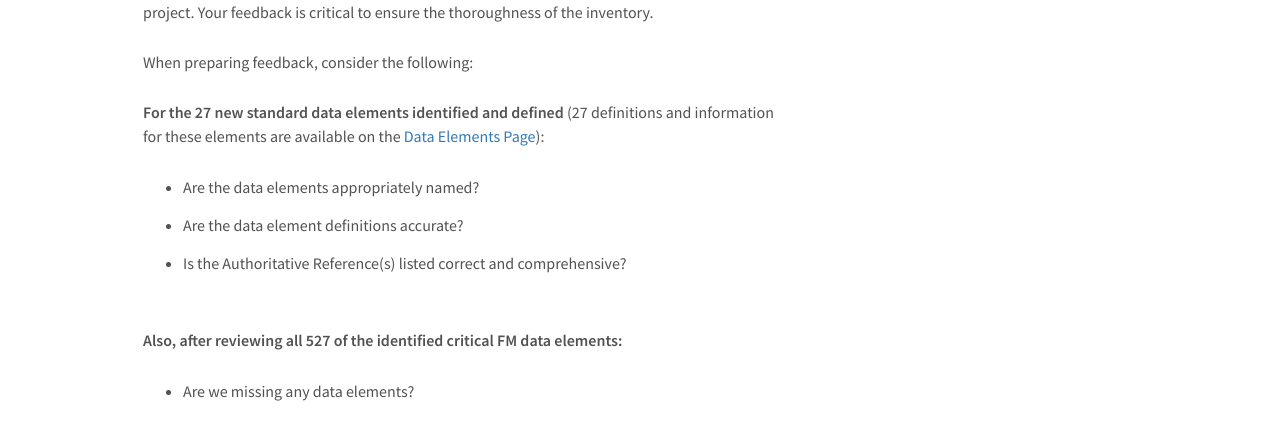
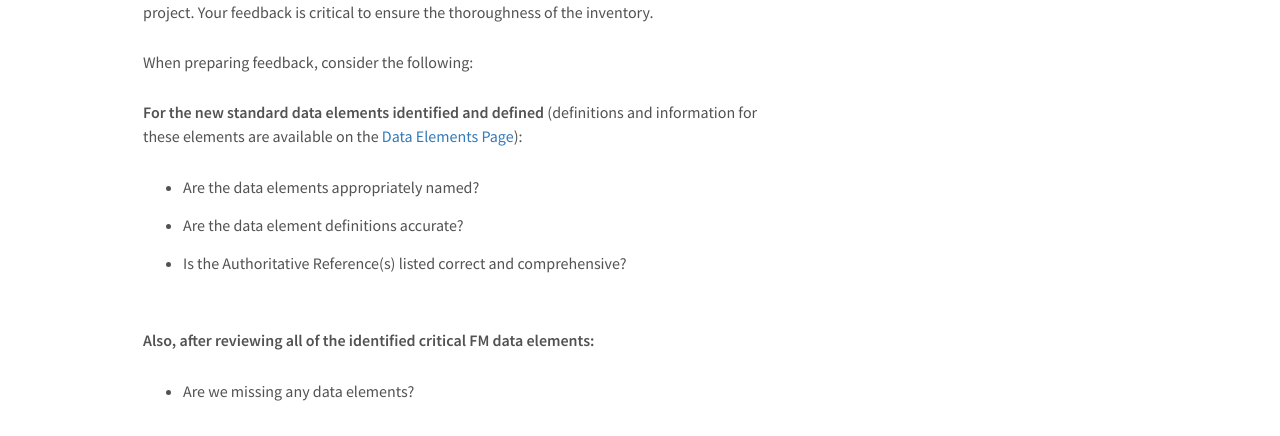
Before and after one commit to bureauofthefiscalservice/federalfinancialmanagement, a Jekyll site: the page built from index.md, in a window 1280 px wide. Shown: the part 666-1102 px from the top of the page. Built offline with Jekyll 4.4.1, drawn with Linux system fonts in a browser that asks for light colours; nearby versions of some CDN libraries.

Commit message:
Update index.md

```diff
--- a/index.md
+++ b/index.md
@@ -25,7 +25,7 @@ page: homepage
             When preparing feedback, consider the following:
         </p>
         <p>
-            <strong>For the 27 new standard data elements identified and defined</strong> (27 definitions and
+            <strong>For the new standard data elements identified and defined</strong> (definitions and
             information for these elements are available on the <a href="./data-elements">Data
             Elements Page</a>):
         </p>
@@ -40,7 +40,7 @@ page: homepage
                 Is the Authoritative Reference(s) listed correct and comprehensive?
             </li>
         </ul>
-        <p><strong>Also, after reviewing all 527 of the identified critical FM data elements:</strong></p>
+        <p><strong>Also, after reviewing all of the identified critical FM data elements:</strong></p>
         <ul>
             <li>Are we missing any data elements?</li>
         </ul>
```
